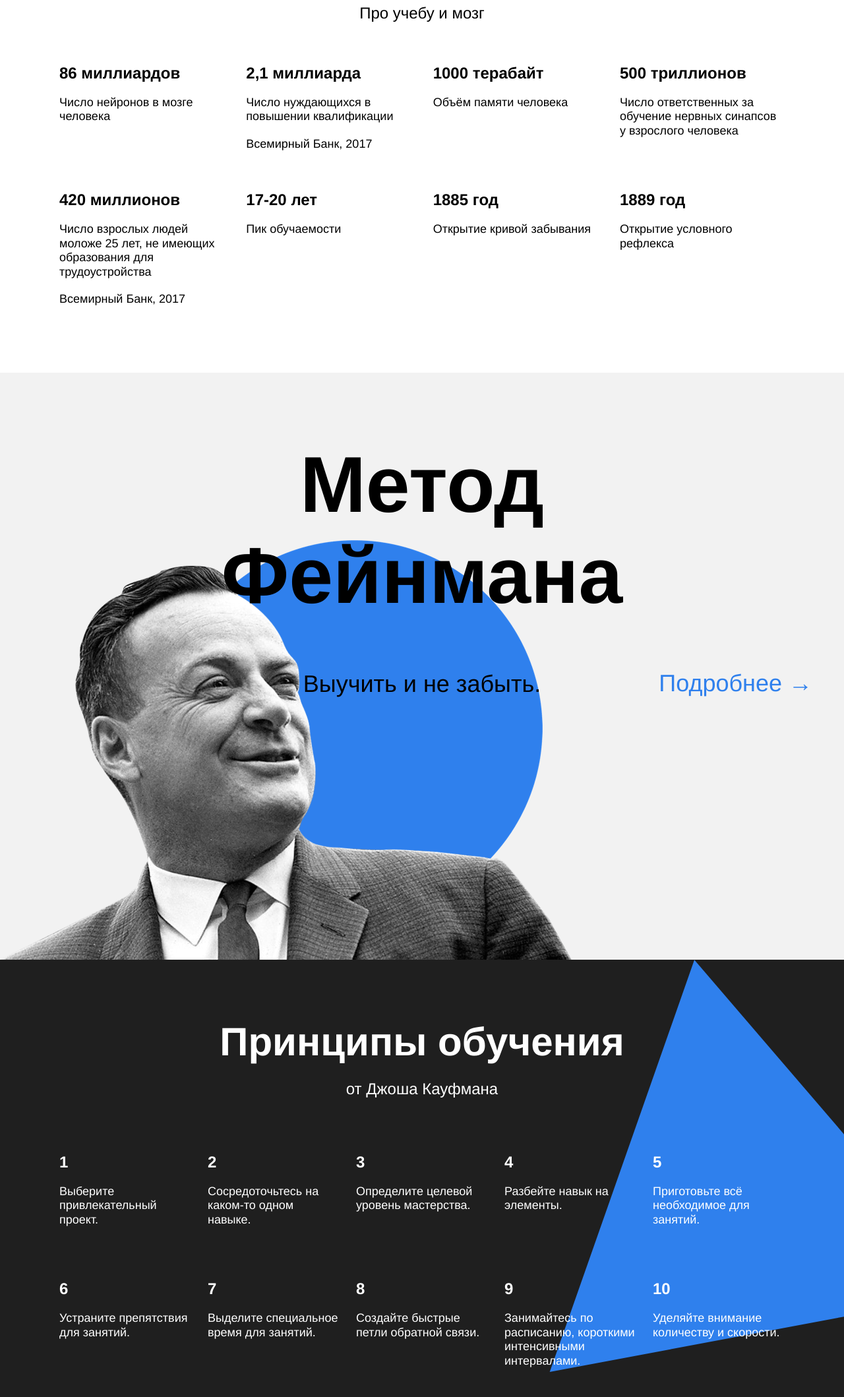
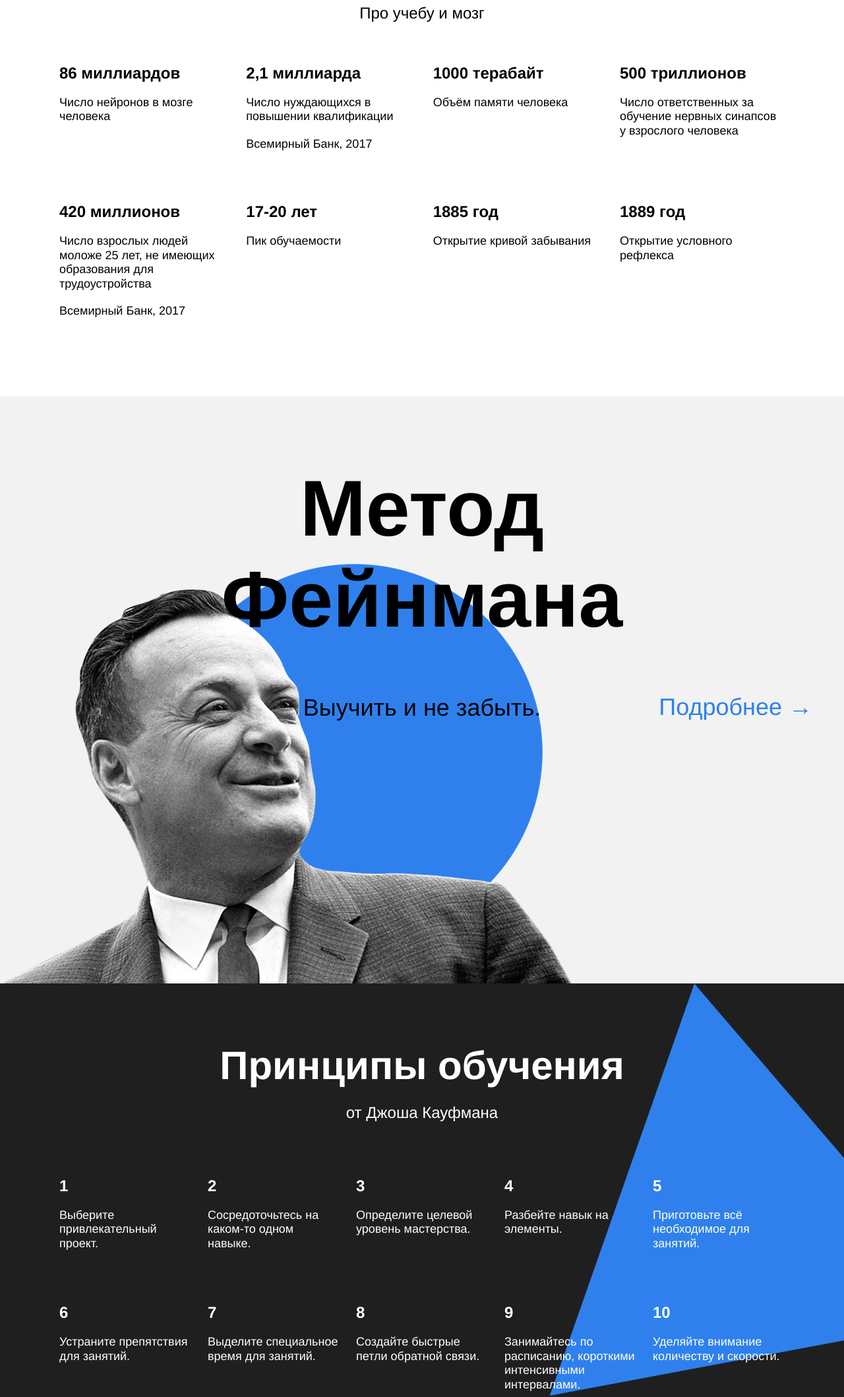
Before and after one commit to Tsayder/first-project, a plain HTML site: page sprint-1__startkit/index.html in a window 1280 px wide. Shown: the part 1472-3590 px from the top of the page at 66% size. Drawn offline with Linux system fonts and the light colour scheme.

Commit message:
1 правка

```diff
--- a/sprint-1__startkit/index.html
+++ b/sprint-1__startkit/index.html
@@ -45,40 +45,40 @@
   <div class="table">
    <div class="cells">
     <div class="table__cell">
-      <div class="table__heading">86 миллиардов</div>
-      <div class="table__text">Число нейронов в мозге человека</div>
+      <h5 class="table__heading">86 миллиардов</h5>
+      <p class="table__text">Число нейронов в мозге человека</p>
     </div>
      <div class="table__cell">
-      <div class="table__heading">2,1 миллиарда</div>
-      <div class="table__text">Число нуждающихся в повышении квалификации</div>
-      <div class="table__source">Всемирный Банк, 2017</div>
+      <h5 class="table__heading">2,1 миллиарда</h5>
+      <p class="table__text">Число нуждающихся в повышении квалификации</p>
+      <p class="table__source">Всемирный Банк, 2017</p>
      </div>
      <div class="table__cell">
-      <div class="table__heading">1000 терабайт</div>
-      <div class="table__text"> Объём памяти человека</div>
+      <h5 class="table__heading">1000 терабайт</h5>
+      <p class="table__text"> Объём памяти человека</p>
      </div>
      <div class="table__cell">
-      <div class="table__heading">500 триллионов</div>
-      <div class="table__text">Число ответственных за обучение нервных синапсов у взрослого человека</div>
+      <h5 class="table__heading">500 триллионов</h5>
+      <p class="table__text">Число ответственных за обучение нервных синапсов у взрослого человека</p>
      </div>
      <div class="table__cell">
-      <div class="table__heading">420 миллионов</div>
-      <div class="table__text"> Число взрослых людей моложе 25 лет, не имеющих образования для трудоустройства</div>
-      <div class="table__source">Всемирный Банк, 2017</div>
+      <h5 class="table__heading">420 миллионов</h5>
+      <p class="table__text"> Число взрослых людей моложе 25 лет, не имеющих образования для трудоустройства</p>
+      <p class="table__source">Всемирный Банк, 2017</p>
     </div>
     <div class="table__cell">
-      <div class="table__heading">17-20 лет</div>
-      <div class="table__text">Пик обучаемости</div>
+      <h5 class="table__heading">17-20 лет</h5>
+      <p class="table__text">Пик обучаемости</p>
     </div>
     <div class="table__cell">
-      <div class="table__heading">1885 год</div>
-      <div class="table__text">Открытие кривой забывания</div>
+      <h5 class="table__heading">1885 год</h5>
+      <p class="table__text">Открытие кривой забывания</p>
     </div>
     <div class="table__cell">
-      <div class="table__heading">1889 год</div>
-      <div class="table__text">Открытие условного рефлекса</div>
+      <h5 class="table__heading">1889 год</h5>
+      <p class="table__text">Открытие условного рефлекса</p>
     </div>
-    </div>
+   </div>
   </div>
 </section>
 <section class="feynman">
@@ -88,49 +88,49 @@
   <div class="feynman__img"></div>
 </section>
 <section class="kaufman">
-  <h3 class="section-title_theme_dark">Принципы обучения</h3>
-  <h4 class="section-subtitle_theme_dark">от Джоша Кауфмана</h4>
-  <div class="table_theme_dark">
-   <div class="cells_theme_dark">
-    <div class="table__cell_theme_dark">
-      <div class="table__heading_theme_dark">1</div>
-      <div class="table__text_theme_dark">Выберите привлекательный проект.</div>
+  <h3 class="section-title section-title_theme_dark">Принципы обучения</h3>
+  <h4 class="section-subtitle section-subtitle_theme_dark">от Джоша Кауфмана</h4>
+  <div class="table table_theme_dark">
+   <div class="cells cells_theme_dark">
+    <div class="table__cell table__cell_theme_dark">
+      <h5 class="table__heading table__heading_theme_dark">1</h5>
+      <p class="table__text table__text_theme_dark">Выберите привлекательный проект.</p>
     </div>
-     <div class="table__cell_theme_dark">
-      <div class="table__heading_theme_dark">2</div>
-      <div class="table__text_theme_dark"> Сосредоточьтесь на каком-то одном навыке.</div>
+     <div class="table__cell table__cell_theme_dark">
+      <h5 class="table__heading table__heading_theme_dark">2</h5>
+      <p class="table__text table__text_theme_dark"> Сосредоточьтесь на каком-то одном навыке.</p>
      </div>
-     <div class="table__cell_theme_dark">
-      <div class="table__heading_theme_dark">3</div>
-      <div class="table__text_theme_dark">Определите целевой уровень мастерства.</div>
+     <div class="table__cell table__cell_theme_dark">
+      <h5 class="table__heading table__heading_theme_dark">3</h5>
+      <p class="table__text table__text_theme_dark">Определите целевой уровень мастерства.</p>
      </div>
-     <div class="table__cell_theme_dark">
-      <div class="table__heading_theme_dark">4</div>
-      <div class="table__text_theme_dark">Разбейте навык на элементы.</div>
+     <div class="table__cell table__cell_theme_dark">
+      <h5 class="table__heading table__heading_theme_dark">4</h5>
+      <p class="table__text table__text_theme_dark">Разбейте навык на элементы.</p>
      </div>
-     <div class="table__cell_theme_dark">
-      <div class="table__heading_theme_dark">5</div>
-      <div class="table__text_theme_dark">Приготовьте всё необходимое для занятий.</div>
+     <div class="table__cell table__cell_theme_dark">
+      <h5 class="table__heading table__heading_theme_dark">5</h5>
+      <p class="table__text table__text_theme_dark">Приготовьте всё необходимое для занятий.</p>
     </div>
-    <div class="table__cell_theme_dark">
-      <div class="table__heading_theme_dark">6</div>
-      <div class="table__text_theme_dark">Устраните препятствия для занятий.</div>
+    <div class="table__cell table__cell_theme_dark">
+      <h5 class="table__heading table__heading_theme_dark">6</h5>
+      <p class="table__text table__text_theme_dark">Устраните препятствия для занятий.</p>
     </div>
-    <div class="table__cell_theme_dark">
-      <div class="table__heading_theme_dark">7</div>
-      <div class="table__text_theme_dark">Выделите специальное время для занятий.</div>
+    <div class="table__cell table__cell_theme_dark">
+      <h5 class="table__heading table__heading_theme_dark">7</h5>
+      <p class="table__text table__text_theme_dark">Выделите специальное время для занятий.</p>
     </div>
-    <div class="table__cell_theme_dark">
-      <div class="table__heading_theme_dark">8</div>
-      <div class="table__text_theme_dark">Создайте быстрые петли обратной связи.</div>
+    <div class="table__cell table__cell_theme_dark">
+      <h5 class="table__heading table__heading_theme_dark">8</h5>
+      <p class="table__text table__text_theme_dark">Создайте быстрые петли обратной связи.</p>
     </div>
-    <div class="table__cell_theme_dark">
-      <div class="table__heading_theme_dark">9</div>
-      <div class="table__text_theme_dark">Занимайтесь по расписанию, короткими интенсивными интервалами.</div>
+    <div class="table__cell table__cell_theme_dark">
+      <h5 class="table__heading table__heading_theme_dark">9</h5>
+      <p class="table__text table__text_theme_dark">Занимайтесь по расписанию, короткими интенсивными интервалами.</p>
     </div>
-    <div class="table__cell_theme_dark">
-      <div class="table__heading_theme_dark">10</div>
-      <div class="table__text_theme_dark">Уделяйте внимание количеству и скорости.</div>
+    <div class="table__cell table__cell_theme_dark">
+      <h5 class="table__heading table__heading_theme_dark">10</h5>
+      <p class="table__text table__text_theme_dark">Уделяйте внимание количеству и скорости.</p>
     </div>
     </div>
   </div>
--- a/sprint-1__startkit/styles/style.css
+++ b/sprint-1__startkit/styles/style.css
@@ -114,7 +114,6 @@
 }
 
 .section-title {
-  justify-content: space-between;
   width: 60%;
   margin: 100px auto 20px;
   font-size: 60px;
@@ -124,7 +123,6 @@
 }
 
 .section-subtitle {
-  justify-content: space-between;
   width: 60%;
   margin: 20px auto 0;
   font-size: 24px;
@@ -132,6 +130,7 @@
   line-height: 34px;
   text-align: center;
 }
+
 .table {
   width: 1100px;
   margin: 0 auto 100px;
@@ -145,19 +144,18 @@
 }
 
 .table__cell {
-  margin-top: 60px;
   width: 250px;
 }
 
 .table__heading {
-  margin-bottom: 20px;
+  margin: 60px 0 0;
   font-size: 24px;
   font-weight: bold;
   line-height: 1.15;
 }
 
 .table__text {
-  margin-bottom: 20px;
+  margin: 20px 0 0;
   font-size: 18px;
   font-weight: normal;
   line-height: 1.2;
@@ -233,60 +231,31 @@
   background-repeat: no-repeat;
   background-position: top 0 right -210px;
   color: #ffff;
-  padding-top: 0;
-  padding-bottom: 90px;
+  padding-bottom: 0;
 }
 
 .section-title_theme_dark {
-  width: 60%;
   margin: 90px auto 20px;
-  font-size: 60px;
-  font-weight:700;
-  line-height: 1.15;
-  justify-content: space-between;
-  text-align: center;
 }
 
-.section-subtitle_theme_dark {
-  width: 60%;
-  margin: 20px auto 0;
-  font-size: 24px;
-  font-weight: normal;
-  line-height: 34px;
-  text-align: center;
-  justify-content: space-between;
-}
 .table_theme_dark {
   width: 1100px;
   margin: 0 auto 90px;
 }
 
-.cells_theme_dark {
-  display: flex;
-  justify-content: space-between;
-  align-items: flex-start;
-  flex-wrap: wrap;
-}
-
 .table__cell_theme_dark {
-  margin-top: 80px;
   width: 200px;
 }
 
 .table__heading_theme_dark {
   position: relative;
+  margin-top: 80px;
   margin-bottom: 20px;
-  font-size: 24px;
-  font-weight: bold;
-  line-height: 1.15;
   z-index: 2;
 }
 
 .table__text_theme_dark {
   position: relative;
-  font-size: 18px;
-  font-weight: normal;
-  line-height: 1.2;
   z-index: 2;
 }
 
```
